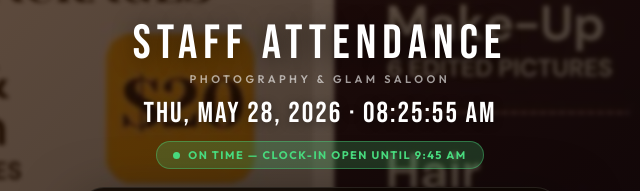
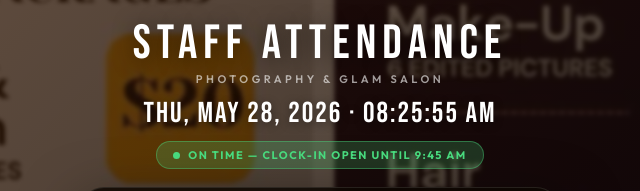
Before and after one commit to Denzeldeceo/jas-attendance, a website: page public/index.html in a window 1280 px wide. Shown: the top 191 px of the page, 320-960 px from the left. Drawn offline with Linux system fonts and the light colour scheme.

Commit message:
Update index.html

```diff
--- a/public/index.html
+++ b/public/index.html
@@ -184,7 +184,7 @@
   <!-- Header -->
   <div class="header">
     <div class="header-logo">STAFF ATTENDANCE</div>
-    <div class="header-sub">Photography &amp; Glam Saloon</div>
+    <div class="header-sub">Photography &amp; Glam Salon</div>
     <div class="header-time" id="headerTime"></div>
     <div class="header-status">
       <span class="status-dot"></span>
```
